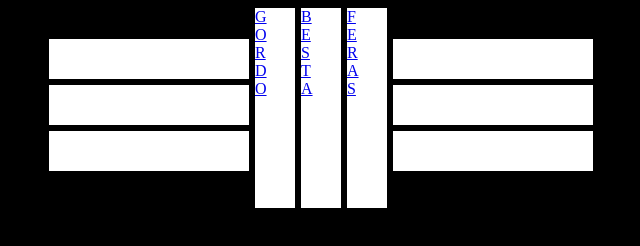
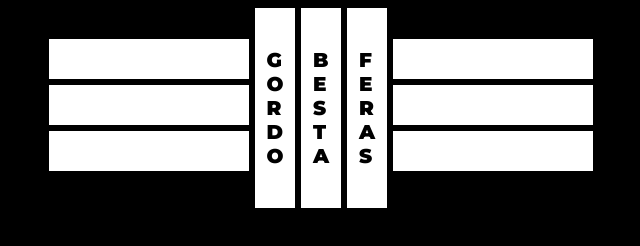
Before and after one commit to pedacodepauu/hkge, a plain HTML site: page index.html in a window 1280 px wide. Shown: the whole page, without its empty margins (316-956 px from the left). Drawn offline with Linux system fonts and the light colour scheme.

Commit message:
Update style.css

```diff
--- a/style.css
+++ b/style.css
@@ -1,6 +1,10 @@
 @import url('https://fonts.googleapis.com/css2?family=Montserrat:wght@900&display=swap');
 body{
     background-color: #000;
+}
+
+a{
+    text-decoration: none;
 }
 
 #design{
@@ -41,6 +45,13 @@ body{
     transition: transform .2s;
 }
 
+.button-center{
+    margin:auto;
+    font-size: 20px;
+    font-family: 'Montserrat',sans-serif;
+    color: #000;
+}
+
 .a1:hover{
     transform: scale(1.5);
     box-shadow: 1px 1px 5px #4920ff;
```
